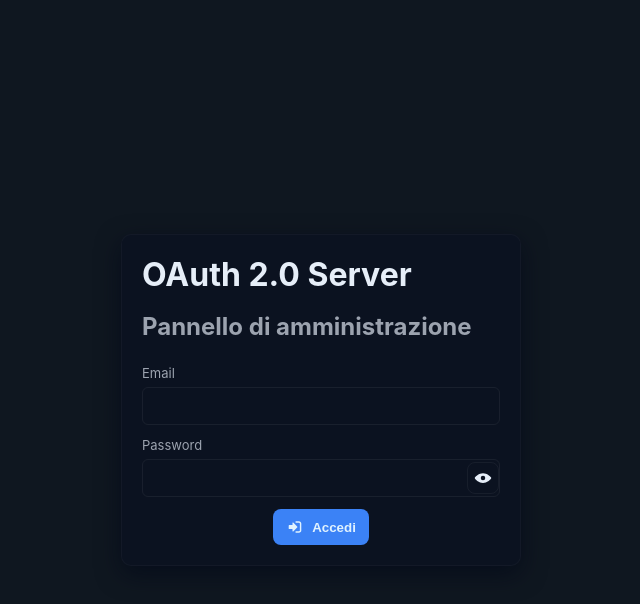
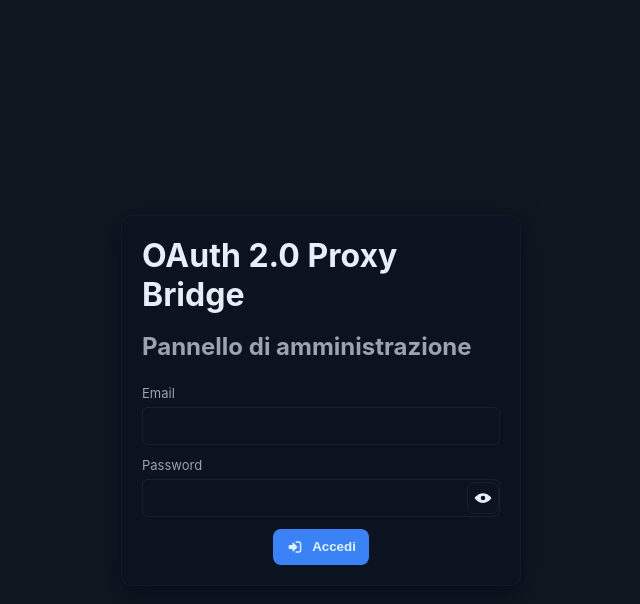
Before and after one commit to andreagaspari/oauth-bridge, a PHP site: page /admin/login in a window 1280 px wide. Shown: the top 604 px of the page, without its empty margins (319-959 px from the left). Run offline with PHP 8.4, Linux system fonts and the light colour scheme.

Commit message:
Aggiornato il titolo dell'amministrazione per riflettere il nome corretto del progetto: "OAuth 2.0 Proxy Bridge".

```diff
--- a/views/admin/layout.php
+++ b/views/admin/layout.php
@@ -44,7 +44,7 @@ $version = 'v0.0.01';
           <?php echo Svg::inline('menu.svg', ['class'=>'hamburger-icon c-icon','aria-hidden'=>'true']); ?>
           <span class="sr-only">Menu</span>
         </button>
-        <h1 class="admin-header__title">OAuth 2.0 Server Admin</h1>
+        <h1 class="admin-header__title">OAuth 2.0 Pryoxy Bridge Admin</h1>
       </div>
       <div class="right top-actions">
           <span class="welcome-msg">Bentornato, <?php echo htmlspecialchars($userName); ?></span>
--- a/views/admin/login.php
+++ b/views/admin/login.php
@@ -29,7 +29,7 @@
   <div class="login-shell">
     <div class="login-card c-card" role="region" aria-label="Login amministrazione">
       <div class="c-card__header mb-2g">
-        <h1 class="c-card__title w-100">OAuth 2.0 Server</h1>
+        <h1 class="c-card__title w-100">OAuth 2.0 Proxy Bridge</h1>
         <h2 class="c-card__subtitle w-100">Pannello di amministrazione</h2>
       </div>
 
```
